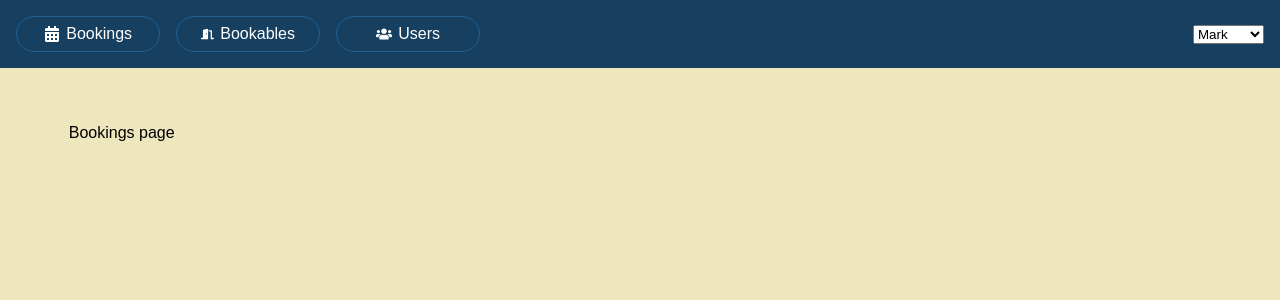
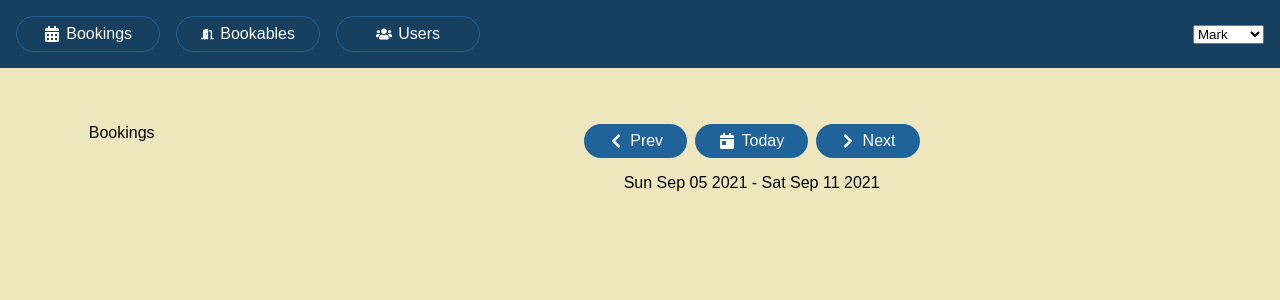
Before and after one commit to git-michelle/hooks-in-action, a React (Create React App) app: page /bookings in a window 1280 px wide. Shown: the top 300 px of the page. Built offline with nearby package versions, Linux system fonts and the light colour scheme.

Commit message:
fixed typo in week picker

```diff
--- a/src/components/Bookings/BookingsPage.js
+++ b/src/components/Bookings/BookingsPage.js
@@ -1,9 +1,10 @@
-import React from "react";
+import WeekPicker from "./WeekPicker";
 
 const BookingsPage = () => {
   return (
     <main className="bookings-page">
-      <p>Bookings page</p>
+      <p>Bookings</p>
+      <WeekPicker date={new Date()} />
     </main>
   );
 };
--- a/src/components/Bookings/WeekPicker.js
+++ b/src/components/Bookings/WeekPicker.js
@@ -22,7 +22,9 @@ const WeekPicker = ({ date }) => {
         </button>
       </p>
 
-      <p>{week.start.toDateString() - week.end.toDateString()}</p>
+      <p>
+        {week.start.toDateString()} - {week.end.toDateString()}
+      </p>
     </div>
   );
 };
```
